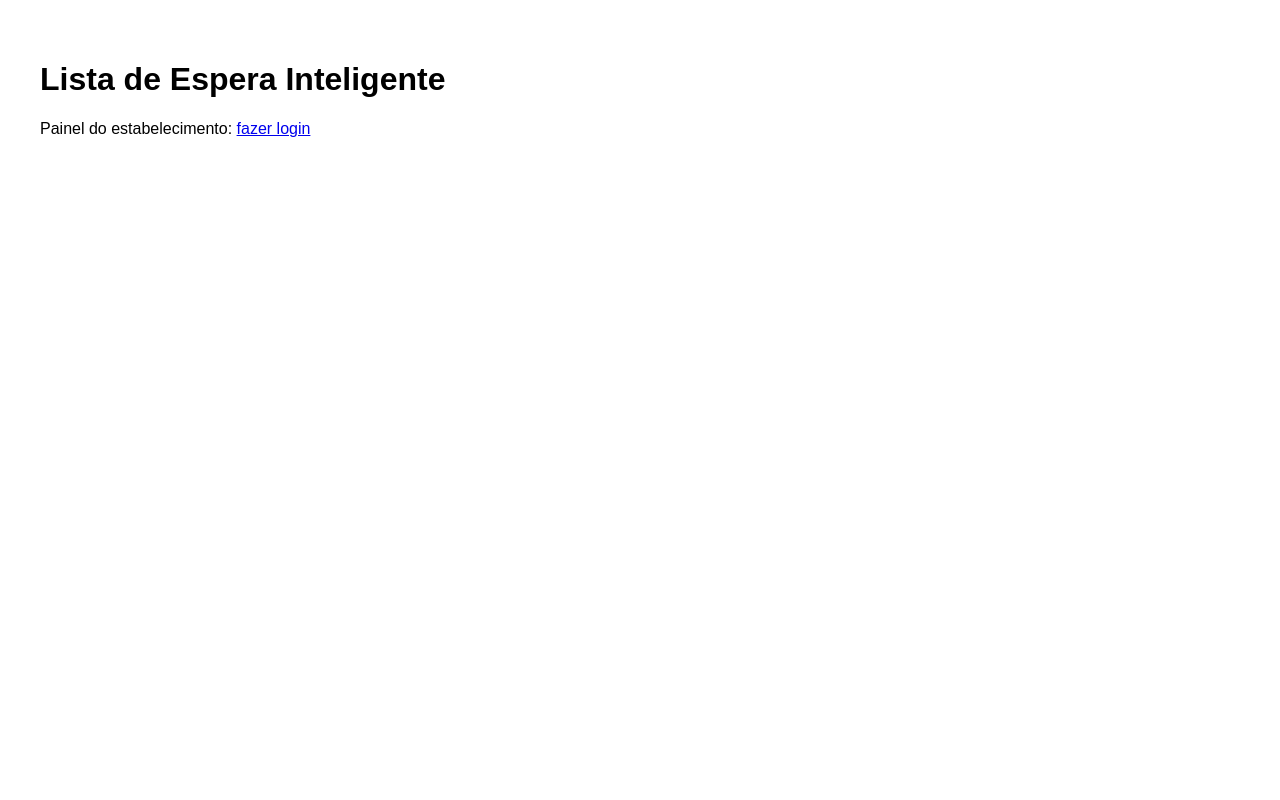
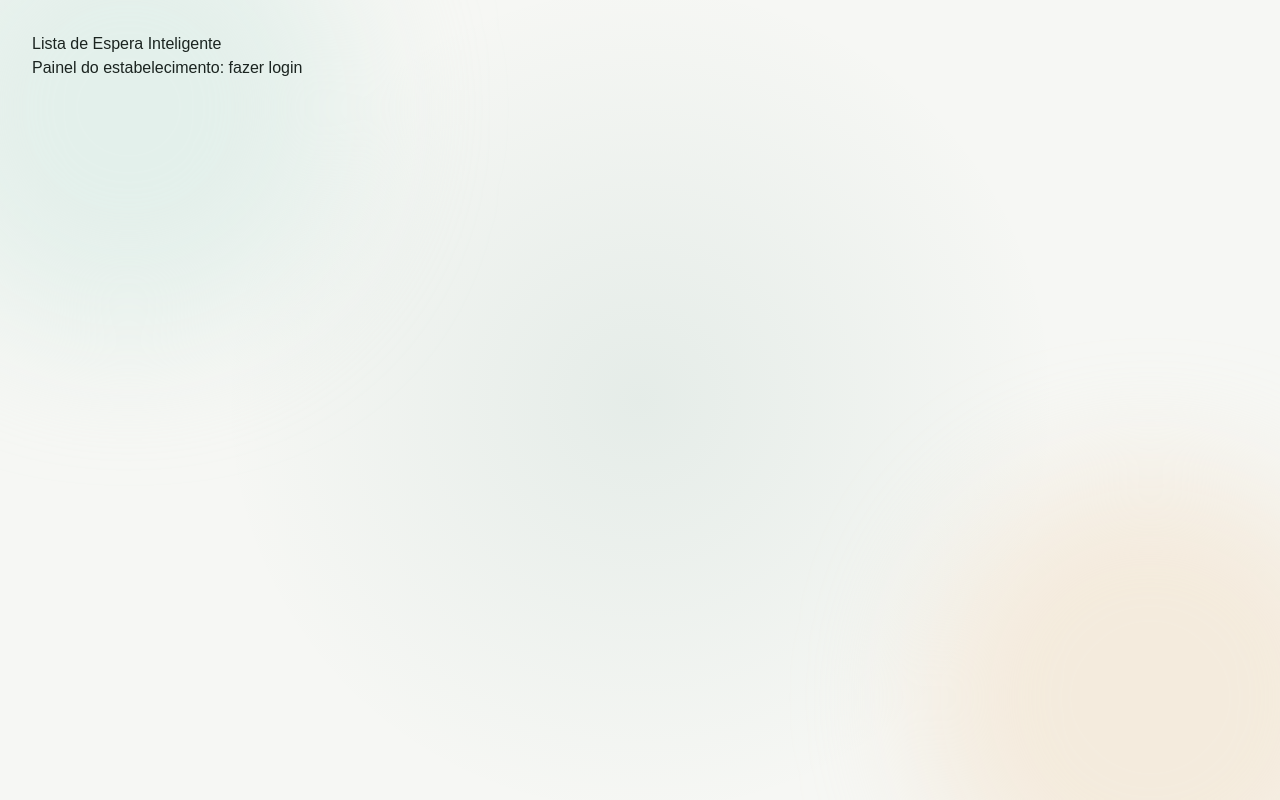
Before and after one commit to eearauda97-bit/IA.WHATSAPP, a Next.js app: page / in a window 1280 px wide. Built offline with nearby package versions, Linux system fonts and the light colour scheme.

Commit message:
Adiciona Tailwind CSS, fundo interativo e redesign do dashboard

```diff
--- a/app/(painel)/dashboard/page.tsx
+++ b/app/(painel)/dashboard/page.tsx
@@ -30,11 +30,16 @@ export default async function DashboardPage() {
     }))
   );
 
-    return (
-    <main className="mx-auto max-w-2xl p-6">
-      <h1 className="mb-4 text-2xl font-semibold">Fila de atendimento</h1>
+  return (
+    <main className="relative mx-auto max-w-2xl px-6 py-16">
+      <header className="mb-10">
+        <p className="text-sm text-muted">Painel do estabelecimento</p>
+        <h1 className="mt-1 font-display text-3xl font-medium text-ink">
+          Fila de atendimento
+        </h1>
+      </header>
 
-      <div className="mb-4">
+      <div className="mb-8">
         <BotaoMarcarCancelamento
           establishmentId={session.user.establishmentId}
           startsAt={new Date(Date.now() + 30 * 60 * 1000).toISOString()}
--- /dev/null
+++ b/app/globals.css
@@ -0,0 +1,33 @@
+@tailwind base;
+@tailwind components;
+@tailwind utilities;
+
+:root {
+  --mx: 50%;
+  --my: 50%;
+}
+
+body {
+  -webkit-font-smoothing: antialiased;
+}
+
+@layer utilities {
+  .animate-blob-a {
+    animation: blobA 22s ease-in-out infinite;
+  }
+  .animate-blob-b {
+    animation: blobB 26s ease-in-out infinite;
+  }
+}
+
+@keyframes blobA {
+  0%, 100% { transform: translate(0, 0) scale(1); }
+  33% { transform: translate(4%, -6%) scale(1.08); }
+  66% { transform: translate(-3%, 4%) scale(0.95); }
+}
+
+@keyframes blobB {
+  0%, 100% { transform: translate(0, 0) scale(1); }
+  33% { transform: translate(-5%, 5%) scale(0.92); }
+  66% { transform: translate(6%, -3%) scale(1.06); }
+}
--- a/app/layout.tsx
+++ b/app/layout.tsx
@@ -1,4 +1,19 @@
 import type { Metadata } from "next";
+import { Fraunces, Plus_Jakarta_Sans } from "next/font/google";
+import InteractiveBackground from "@/components/InteractiveBackground";
+import "./globals.css";
+
+const fraunces = Fraunces({
+  subsets: ["latin"],
+  variable: "--font-display",
+  weight: ["400", "500", "600"],
+});
+
+const jakarta = Plus_Jakarta_Sans({
+  subsets: ["latin"],
+  variable: "--font-body",
+  weight: ["400", "500", "600", "700"],
+});
 
 export const metadata: Metadata = {
   title: "Lista de Espera Inteligente",
@@ -11,8 +26,11 @@ export default function RootLayout({
   children: React.ReactNode;
 }) {
   return (
-    <html lang="pt-BR">
-      <body>{children}</body>
+    <html lang="pt-BR" className={`${fraunces.variable} ${jakarta.variable}`}>
+      <body className="min-h-screen font-body text-ink antialiased">
+        <InteractiveBackground />
+        {children}
+      </body>
     </html>
   );
 }
--- /dev/null
+++ b/components/InteractiveBackground.tsx
@@ -0,0 +1,34 @@
+// components/InteractiveBackground.tsx
+// Fundo decorativo: um brilho suave que segue o mouse, mais duas manchas
+// desfocadas que derivam lentamente. Fica fixo atrás de todo o conteúdo.
+
+"use client";
+
+import { useEffect } from "react";
+
+export default function InteractiveBackground() {
+  useEffect(() => {
+    const handleMove = (e: MouseEvent) => {
+      const x = (e.clientX / window.innerWidth) * 100;
+      const y = (e.clientY / window.innerHeight) * 100;
+      document.documentElement.style.setProperty("--mx", `${x}%`);
+      document.documentElement.style.setProperty("--my", `${y}%`);
+    };
+    window.addEventListener("mousemove", handleMove);
+    return () => window.removeEventListener("mousemove", handleMove);
+  }, []);
+
+  return (
+    <div aria-hidden className="pointer-events-none fixed inset-0 -z-10 overflow-hidden bg-bg">
+      <div
+        className="absolute inset-0"
+        style={{
+          background:
+            "radial-gradient(600px circle at var(--mx) var(--my), rgba(31,111,92,0.08), transparent 70%)",
+        }}
+      />
+      <div className="animate-blob-a absolute -left-24 top-[-10%] h-[420px] w-[420px] rounded-full bg-accentSoft/70 blur-3xl" />
+      <div className="animate-blob-b absolute right-[-10%] bottom-[-15%] h-[480px] w-[480px] rounded-full bg-amberSoft/60 blur-3xl" />
+    </div>
+  );
+}
--- a/components/ListaFila.tsx
+++ b/components/ListaFila.tsx
@@ -30,6 +30,14 @@ const STATUS_LABEL: Record<string, string> = {
   CONFIRMED: "Confirmado",
   EXPIRED: "Expirado",
   CANCELLED: "Cancelado",
+};
+
+const STATUS_STYLE: Record<string, string> = {
+  WAITING: "bg-quietSoft text-quiet",
+  NOTIFIED: "bg-amberSoft text-amber",
+  CONFIRMED: "bg-accentSoft text-accent",
+  EXPIRED: "bg-dangerSoft text-danger",
+  CANCELLED: "bg-quietSoft text-quiet",
 };
 
 export default function ListaFila({
@@ -78,31 +86,32 @@ export default function ListaFila({
   }, [establishmentId, refetch]);
 
   if (entries.length === 0) {
-    return <p className="text-gray-500">Nenhum cliente na fila no momento.</p>;
+    return (
+      <div className="rounded-2xl border border-border bg-surface px-6 py-10 text-center text-muted">
+        Nenhum cliente na fila no momento.
+      </div>
+    );
   }
 
   return (
-    <ul className="divide-y divide-gray-200 rounded-lg border">
+    <ul className="divide-y divide-border overflow-hidden rounded-2xl border border-border bg-surface">
       {entries.map((entry) => (
-        <li key={entry.id} className="flex items-center justify-between p-4">
-          <div>
-            <p className="font-medium">
+        <li key={entry.id} className="flex items-center justify-between gap-4 p-5">
+          <div className="min-w-0">
+            <p className="truncate font-medium text-ink">
               {entry.status === "WAITING" ? `${entry.position}º — ` : ""}
               {entry.customerName || entry.customerPhone}
             </p>
-            <p className="text-sm text-gray-500">
+            <p className="mt-0.5 truncate text-sm text-muted">
               {entry.service?.name ?? "Serviço não informado"} · {entry.customerPhone}
             </p>
           </div>
 
-          <div className="flex items-center gap-3">
-            <span className="rounded-full bg-gray-100 px-3 py-1 text-xs font-medium">
-              {STATUS_LABEL[entry.status] ?? entry.status}
-            </span>
-            {/* Botão de cancelamento é Parte B (BotaoMarcarCancelamento.tsx).
-                Quando estiver pronto, importar e usar aqui, ex:
-                <BotaoMarcarCancelamento entryId={entry.id} /> */}
-          </div>
+          <span
+            className={`shrink-0 rounded-full px-3 py-1 text-xs font-medium ${STATUS_STYLE[entry.status] ?? "bg-quietSoft text-quiet"}`}
+          >
+            {STATUS_LABEL[entry.status] ?? entry.status}
+          </span>
         </li>
       ))}
     </ul>
--- a/package.json
+++ b/package.json
@@ -25,8 +25,11 @@
     "@types/bcryptjs": "2.4.6",
     "@types/node": "20.14.15",
     "@types/react": "18.3.3",
+    "autoprefixer": "^10.6.1",
     "dotenv": "^18.0.4",
+    "postcss": "^8.5.28",
     "prisma": "5.17.0",
+    "tailwindcss": "^3.4.19",
     "tsx": "^4.23.15",
     "typescript": "5.5.4"
   },
--- /dev/null
+++ b/postcss.config.js
@@ -0,0 +1,6 @@
+module.exports = {
+  plugins: {
+    tailwindcss: {},
+    autoprefixer: {},
+  },
+}
--- /dev/null
+++ b/tailwind.config.js
@@ -0,0 +1,31 @@
+/** @type {import('tailwindcss').Config} */
+module.exports = {
+  content: [
+    "./app/**/*.{js,ts,jsx,tsx,mdx}",
+    "./components/**/*.{js,ts,jsx,tsx,mdx}",
+  ],
+  theme: {
+    extend: {
+      colors: {
+        bg: "#F6F7F4",
+        surface: "#FFFFFF",
+        border: "#E3E7E0",
+        ink: "#1B2420",
+        muted: "#5B6B63",
+        accent: "#1F6F5C",
+        accentSoft: "#DCEDE7",
+        amber: "#C97A2A",
+        amberSoft: "#F3E3CE",
+        danger: "#B3483F",
+        dangerSoft: "#F3DEDB",
+        quiet: "#8A938D",
+        quietSoft: "#E8EAE6",
+      },
+      fontFamily: {
+        display: ["var(--font-display)", "serif"],
+        body: ["var(--font-body)", "sans-serif"],
+      },
+    },
+  },
+  plugins: [],
+};
```
Also changed, not shown: 1 other file (tests, documents, lock files or other folders).
